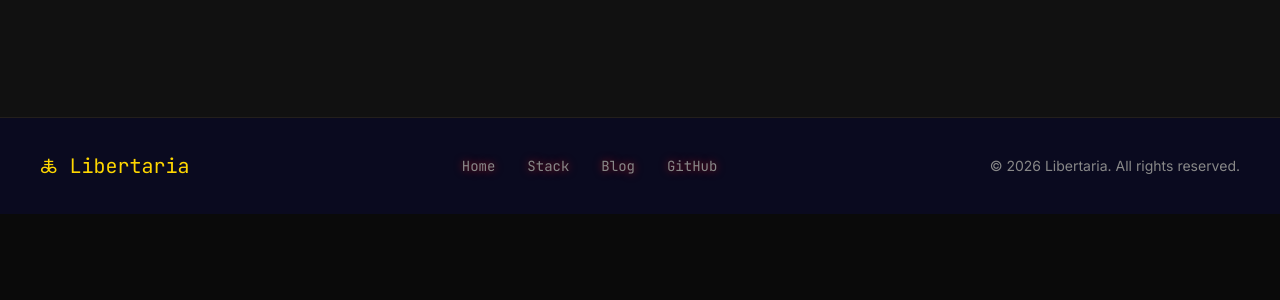
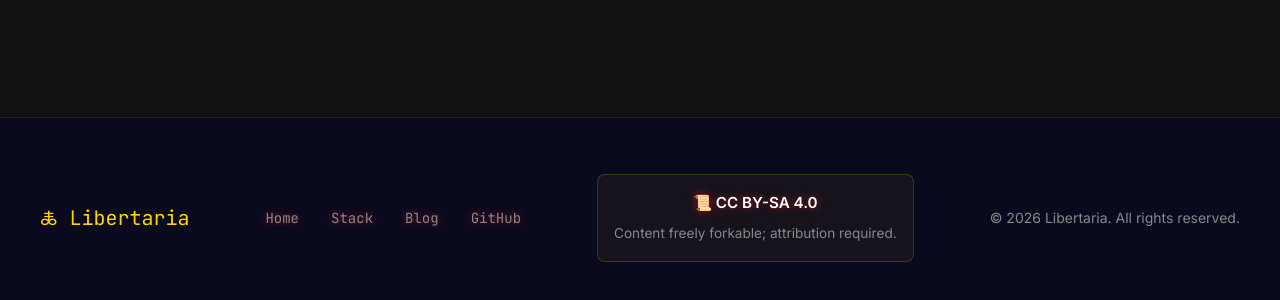
Before and after one commit to MarkusMaiwald/libertaria-blog, an Astro site: page / in a window 1280 px wide. Shown: the part 5334-5634 px from the top of the page. Before the commit the page ends 5548 px from the top, so only its background shows below. Built offline with nearby package versions, Linux system fonts and the light colour scheme; Astro itself is replaced by a stand-in of ours; no server answers.

Commit message:
feat(footer): add CC BY-SA 4.0 license to footer
- Add license section with CC BY-SA 4.0 link
- Add descriptive text: 'Content freely forkable; attribution required'
- Add custom styling for license block with gold accent
- License appears between footer links and copyright

```diff
--- a/src/pages/index.astro
+++ b/src/pages/index.astro
@@ -339,9 +339,46 @@ const regular = latestPosts.slice(1, 10);
 				<a href="/blog/">Blog</a>
 				<a href="https://github.com/libertaria-project/libertaria-stack" target="_blank">GitHub</a>
 			</div>
+			<div class="footer-license">
+				<a href="https://creativecommons.org/licenses/by-sa/4.0/" target="_blank" rel="license">
+					📜 CC BY-SA 4.0
+				</a>
+				<span class="license-text">Content freely forkable; attribution required.</span>
+			</div>
 			<div class="footer-copy">© 2026 Libertaria. All rights reserved.</div>
 		</div>
 	</footer>
 
 	<script is:inline src="/new-design/main.js"></script>
+
+	<style>
+		.footer-license {
+			display: flex;
+			flex-direction: column;
+			align-items: center;
+			gap: 0.5rem;
+			margin: 1.5rem 0;
+			padding: 1rem;
+			background: rgba(255, 184, 0, 0.05);
+			border: 1px solid rgba(255, 184, 0, 0.2);
+			border-radius: 8px;
+		}
+
+		.footer-license a {
+			color: var(--accent);
+			text-decoration: none;
+			font-weight: 600;
+			font-size: 0.95rem;
+		}
+
+		.footer-license a:hover {
+			text-decoration: underline;
+		}
+
+		.license-text {
+			color: var(--color-gray);
+			font-size: 0.85rem;
+			text-align: center;
+		}
+	</style>
 </LandingLayout>
```
